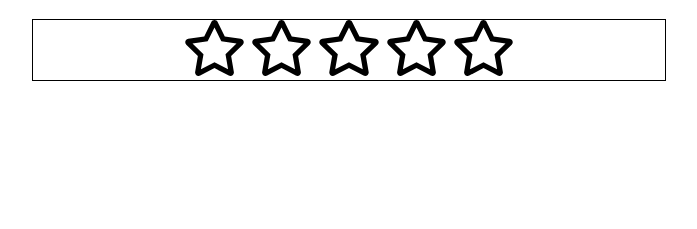
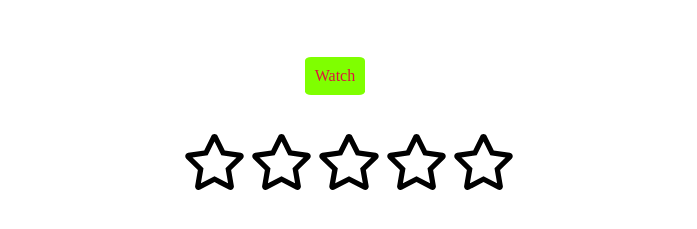
Before and after one commit to nikizhelqzkov/JS_HTML_PHP_CPP-EXERCISES, a plain HTML site: page star_review.html in a window 1280 px wide. Shown: the part 61-290 px from the top of the page, without its empty margins (291-988 px from the left). Drawn offline with Linux system fonts and the light colour scheme.

Commit message:
adding some styles

```diff
--- a/star_review.html
+++ b/star_review.html
@@ -14,19 +14,37 @@
         }
 
         .star-zone {
-           /* min-height: 30%;*/
-            border: 1px solid black;
+            /* min-height: 30%;*/
+            border: 1px solid transparent;
             width: 50%;
-           text-align: center;
-           margin: auto;
+            text-align: center;
+            margin: auto;
 
+        }
+
+        span {
+            display: inline-block;
+            background-color: chartreuse;
+            color: crimson;
+            border-radius: 10%;
+            cursor: pointer;
+            padding: 10px;
+            text-decoration: none;
+            margin: 3% 46.5%;
+        }
+
+        span:hover {
+            background-color: crimson;
+            color: chartreuse;
         }
     </style>
 </head>
 
 <body>
     <h1 style="text-align: center;">Review my github</h1>
+    <a href="https://github.com/nikizhelqzkov" target="_blank"><span>Watch</span></a>
     <div class="star-zone"> <img class="star" onclick="clickF()" id="s1" src="/star-regular.svg" alt="star">
+
         <img class="star" onclick="clickF()" src="/star-regular.svg" alt="star">
         <img class="star" onclick="clickF()" src="/star-regular.svg" alt="star">
         <img class="star" onclick="clickF()" src="/star-regular.svg" alt="star">
```
